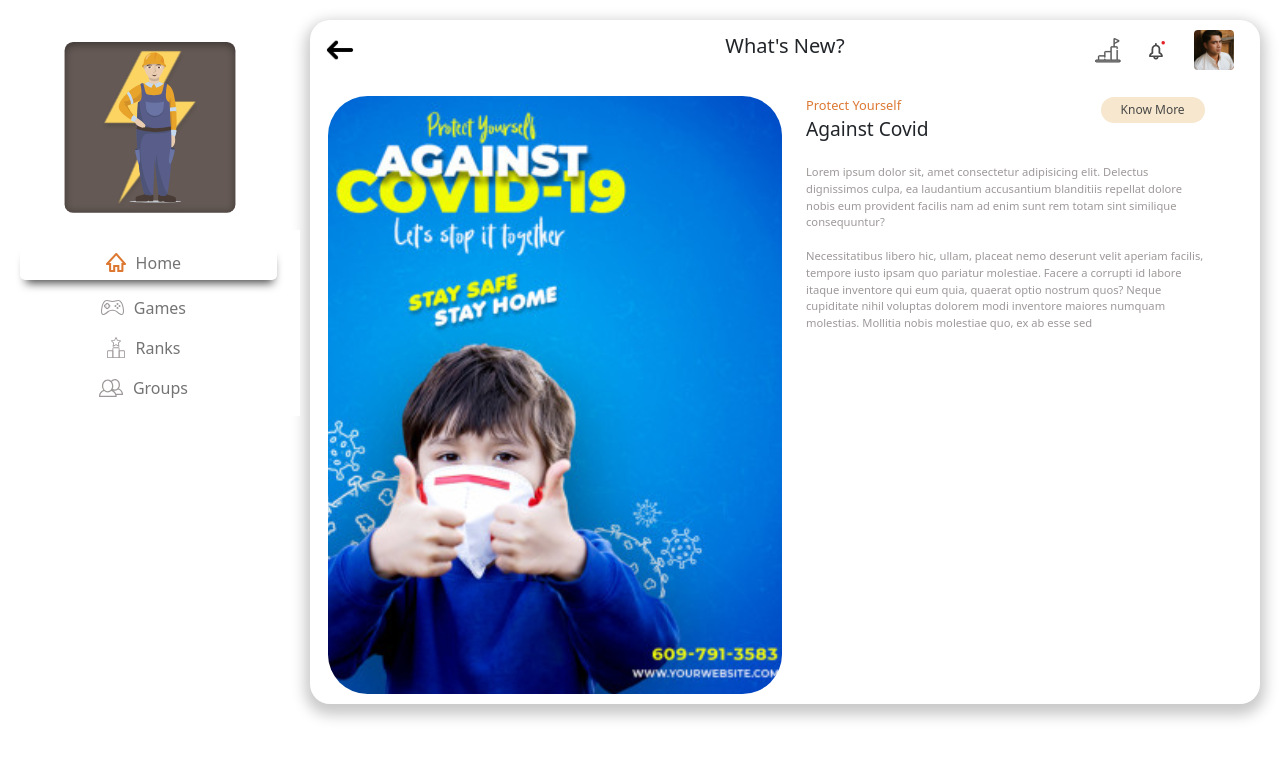
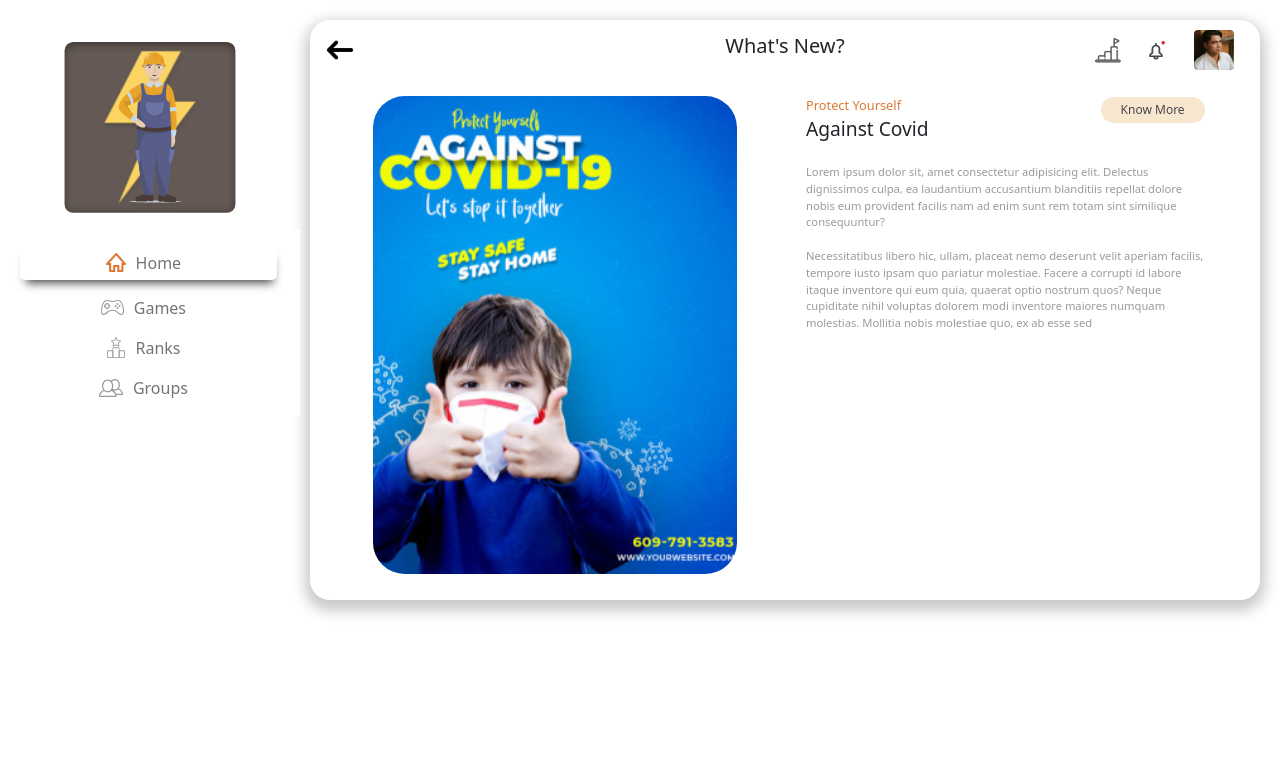
Before and after one commit to dvjadeja/NEW_UI, a React (Create React App) app: page /home-6 in a window 1280 px wide. Shown: the top 758 px of the page. Built offline with nearby package versions, Linux system fonts and the light colour scheme.

Commit message:
style changes

```diff
--- a/src/pages/Home5.jsx
+++ b/src/pages/Home5.jsx
@@ -53,6 +53,7 @@ const Home5 = () => {
           className="main-container"
           style={{
             marginTop: 20,
+            marginBottom: 20,
             marginRight: 20,
             borderRadius: 20,
             paddingBottom: 10,
@@ -60,7 +61,7 @@ const Home5 = () => {
           }}
         >
           <Topbar back={back} title="" />
-          <Row className="mt-3">
+          <Row className="mt-3 mb-3">
             <Col style={{ padding: 15, paddingBottom: 0 }}>
               <Row style={{ paddingLeft: 10 }}>
                 <Col className="mb-3" md={2}>
--- a/src/pages/Home6.jsx
+++ b/src/pages/Home6.jsx
@@ -22,7 +22,7 @@ const Home6 = () => {
         >
           <Topbar back={back} title="What's New?" />
 
-          <Row className="mt-3">
+          <Row className="mt-3 mb-3">
             <Col
               style={{
                 display: "flex",
@@ -32,7 +32,7 @@ const Home6 = () => {
                 paddingLeft: 30,
               }}
             >
-              <Image src={covidImg} width="100%" />
+              <Image src={covidImg} width="80%" />
             </Col>
             <Col>
               <Row style={{ paddingRight: 25 }}>
```
